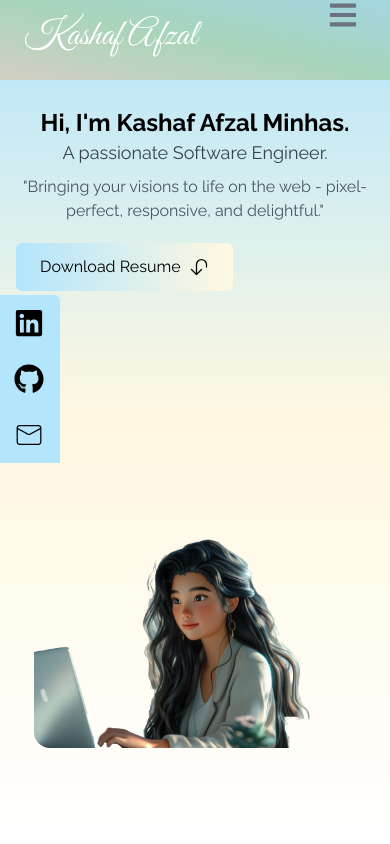
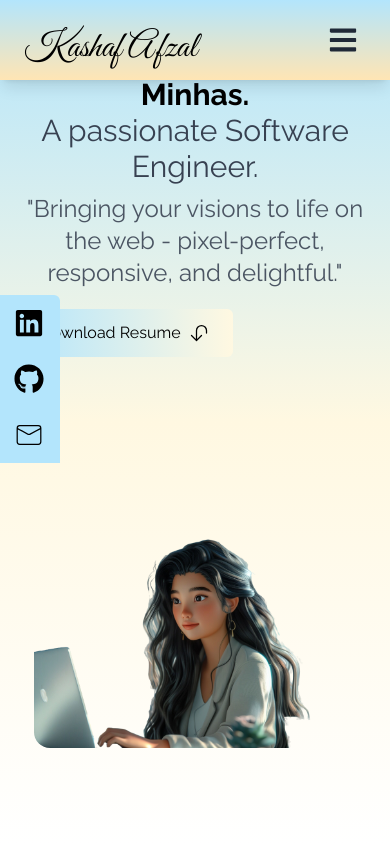
Before and after one commit to kashaf-afzalminhas/kashafafzal-portfolio, a React (Create React App) app in the folder my-portfolio/: page / in a window 390 px wide. Shown: the top 844 px of the page. Built offline with nearby package versions, Linux system fonts and the light colour scheme.

Commit message:
navbar updated

```diff
--- a/my-portfolio/src/Components/Home.jsx
+++ b/my-portfolio/src/Components/Home.jsx
@@ -10,27 +10,29 @@ const Home = () => {
     >
       <div className="max-w-screen-lg mx-auto flex flex-col items-center justify-center h-full px-4 md:flex-row">
         <div className="flex flex-col justify-center h-full text-center md:text-left md:mr-10">
-          <h2 className="text-2xl sm:text-3xl font-bold text-black inline">
+          <h2 className="text-3xl sm:text-4xl font-bold text-black inline">
             Hi, I'm Kashaf Afzal Minhas.
           </h2>
-          <h3 className="text-gray-700 text-lg sm:text-xl">A passionate Software Engineer.</h3>
-          <p className="text-gray-600 mt-2">
+          <h3 className="text-gray-700 text-3xl sm:text-2xl">A passionate Software Engineer.</h3>
+          <p className="text-gray-600 mt-2 text-2xl">
             "Bringing your visions to life on the web - pixel-perfect, responsive, and delightful."
           </p>
           {/* Button positioned for PC */}
-          <button className="text-gray w-fit px-6 py-3 my-2 mt-5 flex items-center rounded-md bg-gradient-to-r from-[#B3E5FC] to-[#FFF8E1] cursor-pointer">
-            <a href="https://kashaf-afzalminhas.github.io/kashafafzal-portfolio/Kashaf-Afzal-Resume.pdf" target="_blank" download={true}>Download Resume</a>
+          <button className="text-gray w-fit md:ml-3 md:my-4 md:mt-4 px-6 py-3 my-2 mt-5 flex items-center rounded-md bg-gradient-to-r from-[#B3E5FC] to-[#FFF8E1] cursor-pointer">
+            <a href="https://kashaf-afzalminhas.github.io/kashafafzal-portfolio/Kashaf-Afzal-Resume.pdf" target="_blank" rel="noopener noreferrer" download>
+              Download Resume
+            </a>
             <span className="group-hover:rotate-90 duration-300">
               <HiArrowUturnDown size={20} className="ml-2" />
             </span>
           </button>
         </div>
-        {/* Centered image for mobile */}
-        <div className="mt-8 md:mt-0 flex justify-center w-full flex-grow">
+        {/* Centered image for mobile, positioned on the right */}
+        <div className="mt-8 md:mt-0 flex justify-end w-full flex-grow">
           <img
             src={myImage}
             alt="Kashaf Afzal Minhas"
-            className="rounded-2xl w-2/3 md:w-full"
+            className="rounded-2xl w-full md:w-auto"
           />
         </div>
       </div>
--- a/my-portfolio/src/Components/NavBar.jsx
+++ b/my-portfolio/src/Components/NavBar.jsx
@@ -12,17 +12,21 @@ const NavBar = () => {
     { id: 5, link: 'contact' },
   ];
 
+  const handleLinkClick = () => {
+    setNav(false); // Close the navbar when a link is clicked
+  };
+
   return (
     <>
-      <nav className="w-full h-20 flex justify-between text-white bg-gradient-to-tr from-[#D4CFC4] via-[#A8D5BA] to-[#A2D5E0] fixed px-4">
+      <nav className="w-full h-20 flex justify-between items-center text-black bg-gradient-to-b from-[#B3E5FC] to-[#FFE5B4] fixed px-4 shadow-lg z-10">
         <h1 className="text-4xl font-signature ml-2 mt-4">Kashaf Afzal</h1>
         <ul className="hidden md:flex">
           {links.map(({ id, link }) => (
             <li
               key={id}
-              className="px-4 py-5 cursor-pointer capitalize font-medium text-gray-500 hover:scale-105 hover:text-black hover:font-extrabold hover:text-xl"
+              className="px-4 py-5 cursor-pointer text-lg capitalize font-medium text-gray-800 hover:scale-105 hover:text-black transition duration-300 hover:font-bold"
             >
-              <Link to={link} smooth duration={500}>
+              <Link to={link} smooth duration={500} onClick={handleLinkClick}>
                 {link.charAt(0).toUpperCase() + link.slice(1)}
               </Link>
             </li>
@@ -30,18 +34,19 @@ const NavBar = () => {
         </ul>
         <div
           onClick={() => setNav(!nav)}
-          className="cursor-pointer pr-4 z-10 text-gray-500 md:hidden"
+          className="cursor-pointer pr-4 z-10 text-gray-800 md:hidden"
         >
           {nav ? <FaTimes size={30} /> : <FaBars size={30} />}
         </div>
         {nav && (
-          <ul className="flex flex-col justify-center items-center absolute top-0 left-0 w-full h-screen bg-gradient-to-b from-[#D4CFC4] to-[#A8D5BA] text-gray-500">
+          <ul className="flex flex-col justify-center items-center absolute top-0 left-0 w-full h-screen bg-gradient-to-b from-[#B3E5FC] to-[#FFE5B4] text-gray-800">
             {links.map(({ id, link }) => (
               <li
                 key={id}
-                className="px-4 cursor-pointer capitalize py-2 text-2xl"
+                className="px-4 cursor-pointer capitalize py-4 text-2xl transition duration-300 hover:text-black hover:font-bold"
+                onClick={handleLinkClick} // Close navbar on link click
               >
-                <Link to={link} smooth duration={500}>
+                <Link to={link} smooth duration={500} onClick={handleLinkClick}>
                   {link.charAt(0).toUpperCase() + link.slice(1)}
                 </Link>
               </li>
```
